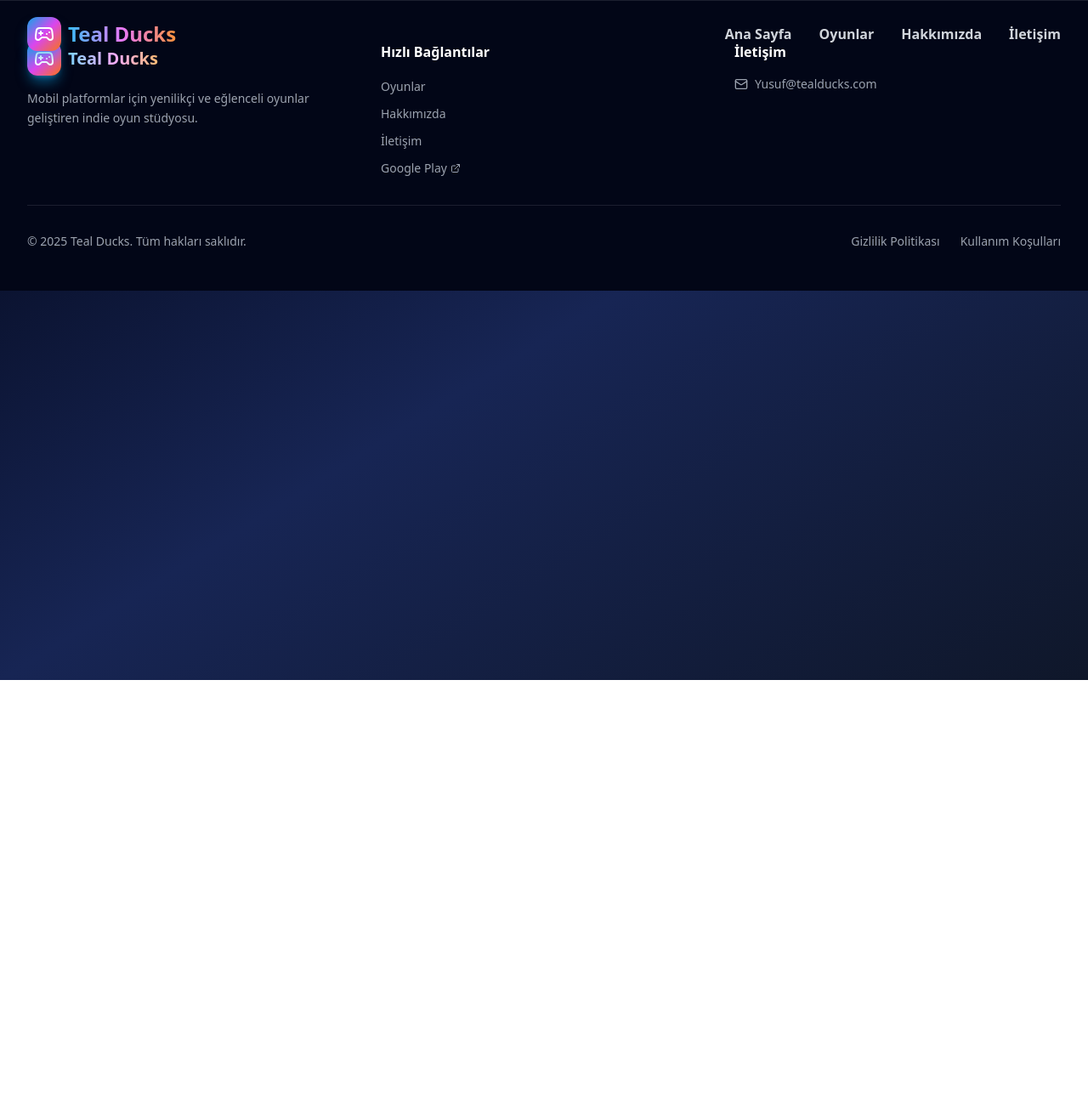
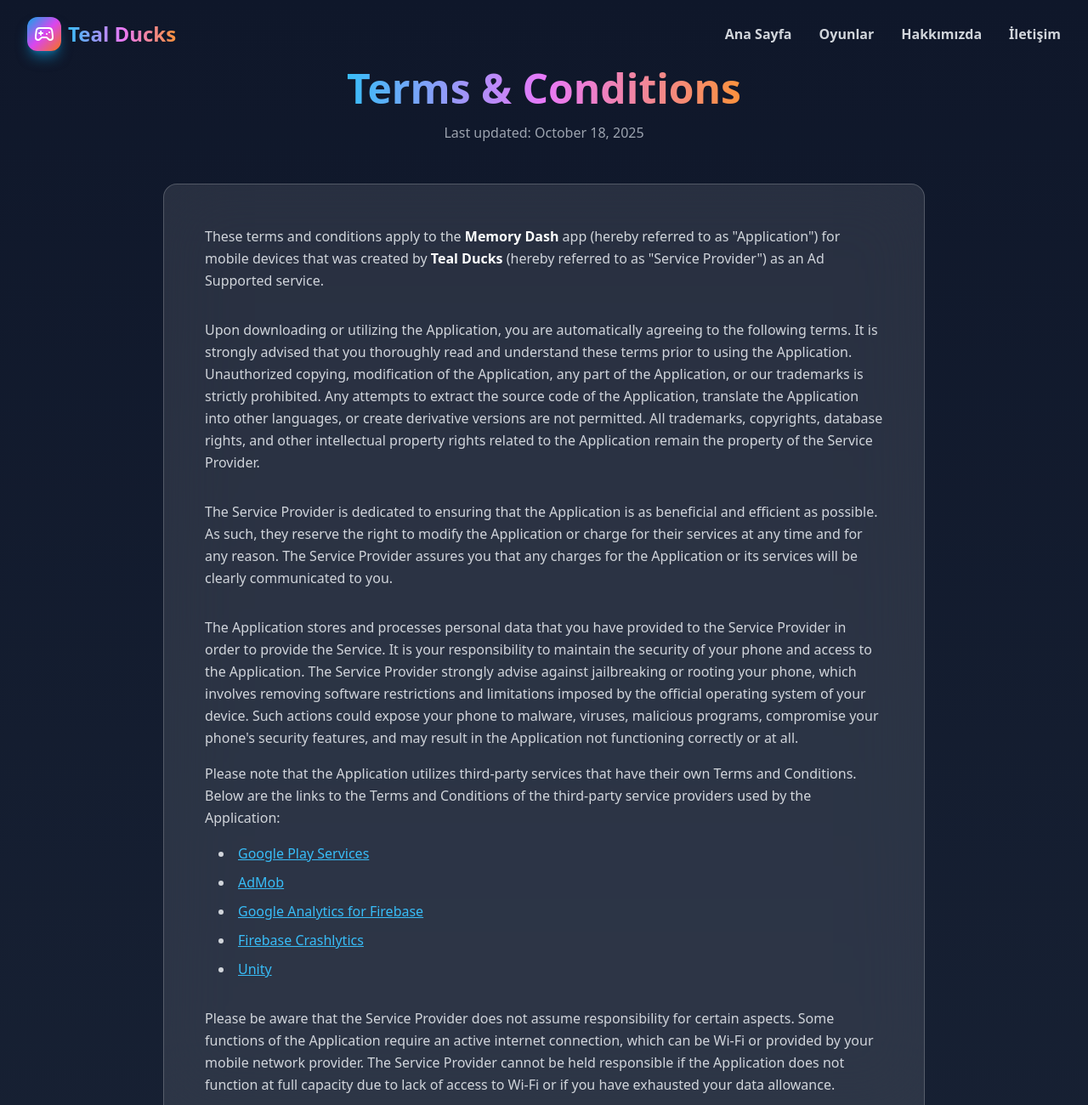
Before and after one commit to YusufK4/Tealducks.com, a React (Vite) app: page /terms-conditions in a window 1280 px wide. Shown: the top 1300 px of the page at 85% size. Before the commit the page ends 800 px from the top, so only its background shows below. Built offline with nearby package versions, Linux system fonts and the light colour scheme.

Commit message:
Add Terms & Conditions page

```diff
--- a/src/App.jsx
+++ b/src/App.jsx
@@ -7,6 +7,7 @@
 import Contact from './components/Contact'
 import Footer from './components/Footer'
 import PrivacyPolicy from './components/PrivacyPolicy'
+import TermsConditions from './components/TermsConditions'
 
 // Home Page Component
 const HomePage = () => (
@@ -27,6 +28,7 @@
           <Routes>
             <Route path="/" element={<HomePage />} />
             <Route path="/privacy-policy" element={<PrivacyPolicy />} />
+            <Route path="/terms-conditions" element={<TermsConditions />} />
           </Routes>
         </main>
         <Footer />
--- a/src/components/Footer.jsx
+++ b/src/components/Footer.jsx
@@ -82,9 +82,9 @@
               <Link to="/privacy-policy" className="text-gray-400 hover:text-primary-400 transition-colors text-sm">
                 Gizlilik Politikası
               </Link>
-              <a href="#" className="text-gray-400 hover:text-primary-400 transition-colors text-sm">
+              <Link to="/terms-conditions" className="text-gray-400 hover:text-primary-400 transition-colors text-sm">
                 Kullanım Koşulları
-              </a>
+              </Link>
             </div>
           </div>
         </div>
--- /dev/null
+++ b/src/components/TermsConditions.jsx
@@ -0,0 +1,142 @@
+import React from 'react'
+
+const TermsConditions = () => {
+  return (
+    <section id="terms" className="py-20 bg-gradient-to-b from-slate-900 to-slate-800 min-h-screen">
+      <div className="container mx-auto px-4 sm:px-6 lg:px-8">
+        <div className="max-w-4xl mx-auto">
+          {/* Header */}
+          <div className="text-center mb-12">
+            <h1 className="text-4xl md:text-5xl font-bold mb-4">
+              <span className="text-gradient">Terms & Conditions</span>
+            </h1>
+            <p className="text-gray-400">Last updated: October 18, 2025</p>
+          </div>
+
+          {/* Content */}
+          <div className="glass-strong rounded-2xl p-8 md:p-12 space-y-8 text-gray-300 leading-relaxed">
+
+            <div>
+              <p>
+                These terms and conditions apply to the <strong className="text-white">Memory Dash</strong> app (hereby referred to as "Application") for mobile devices that was created by <strong className="text-white">Teal Ducks</strong> (hereby referred to as "Service Provider") as an Ad Supported service.
+              </p>
+            </div>
+
+            <div>
+              <p>
+                Upon downloading or utilizing the Application, you are automatically agreeing to the following terms. It is strongly advised that you thoroughly read and understand these terms prior to using the Application. Unauthorized copying, modification of the Application, any part of the Application, or our trademarks is strictly prohibited. Any attempts to extract the source code of the Application, translate the Application into other languages, or create derivative versions are not permitted. All trademarks, copyrights, database rights, and other intellectual property rights related to the Application remain the property of the Service Provider.
+              </p>
+            </div>
+
+            <div>
+              <p>
+                The Service Provider is dedicated to ensuring that the Application is as beneficial and efficient as possible. As such, they reserve the right to modify the Application or charge for their services at any time and for any reason. The Service Provider assures you that any charges for the Application or its services will be clearly communicated to you.
+              </p>
+            </div>
+
+            <div>
+              <p className="mb-4">
+                The Application stores and processes personal data that you have provided to the Service Provider in order to provide the Service. It is your responsibility to maintain the security of your phone and access to the Application. The Service Provider strongly advise against jailbreaking or rooting your phone, which involves removing software restrictions and limitations imposed by the official operating system of your device. Such actions could expose your phone to malware, viruses, malicious programs, compromise your phone's security features, and may result in the Application not functioning correctly or at all.
+              </p>
+              <p className="mb-4">
+                Please note that the Application utilizes third-party services that have their own Terms and Conditions. Below are the links to the Terms and Conditions of the third-party service providers used by the Application:
+              </p>
+              <ul className="list-disc list-inside space-y-2 ml-4">
+                <li>
+                  <a href="https://policies.google.com/terms" target="_blank" rel="noopener noreferrer" className="text-primary-400 hover:text-primary-300 underline">
+                    Google Play Services
+                  </a>
+                </li>
+                <li>
+                  <a href="https://developers.google.com/admob/terms" target="_blank" rel="noopener noreferrer" className="text-primary-400 hover:text-primary-300 underline">
+                    AdMob
+                  </a>
+                </li>
+                <li>
+                  <a href="https://firebase.google.com/terms/analytics" target="_blank" rel="noopener noreferrer" className="text-primary-400 hover:text-primary-300 underline">
+                    Google Analytics for Firebase
+                  </a>
+                </li>
+                <li>
+                  <a href="https://firebase.google.com/terms/crashlytics" target="_blank" rel="noopener noreferrer" className="text-primary-400 hover:text-primary-300 underline">
+                    Firebase Crashlytics
+                  </a>
+                </li>
+                <li>
+                  <a href="https://unity3d.com/legal/terms-of-service" target="_blank" rel="noopener noreferrer" className="text-primary-400 hover:text-primary-300 underline">
+                    Unity
+                  </a>
+                </li>
+              </ul>
+            </div>
+
+            <div>
+              <p>
+                Please be aware that the Service Provider does not assume responsibility for certain aspects. Some functions of the Application require an active internet connection, which can be Wi-Fi or provided by your mobile network provider. The Service Provider cannot be held responsible if the Application does not function at full capacity due to lack of access to Wi-Fi or if you have exhausted your data allowance.
+              </p>
+            </div>
+
+            <div>
+              <p>
+                If you are using the application outside of a Wi-Fi area, please be aware that your mobile network provider's agreement terms still apply. Consequently, you may incur charges from your mobile provider for data usage during the connection to the application, or other third-party charges. By using the application, you accept responsibility for any such charges, including roaming data charges if you use the application outside of your home territory (i.e., region or country) without disabling data roaming. If you are not the bill payer for the device on which you are using the application, they assume that you have obtained permission from the bill payer.
+              </p>
+            </div>
+
+            <div>
+              <p>
+                Similarly, the Service Provider cannot always assume responsibility for your usage of the application. For instance, it is your responsibility to ensure that your device remains charged. If your device runs out of battery and you are unable to access the Service, the Service Provider cannot be held responsible.
+              </p>
+            </div>
+
+            <div>
+              <p>
+                In terms of the Service Provider's responsibility for your use of the application, it is important to note that while they strive to ensure that it is updated and accurate at all times, they do rely on third parties to provide information to them so that they can make it available to you. The Service Provider accepts no liability for any loss, direct or indirect, that you experience as a result of relying entirely on this functionality of the application.
+              </p>
+            </div>
+
+            <div>
+              <p>
+                The Service Provider may wish to update the application at some point. The application is currently available as per the requirements for the operating system (and for any additional systems they decide to extend the availability of the application to) may change, and you will need to download the updates if you want to continue using the application. The Service Provider does not guarantee that it will always update the application so that it is relevant to you and/or compatible with the particular operating system version installed on your device. However, you agree to always accept updates to the application when offered to you. The Service Provider may also wish to cease providing the application and may terminate its use at any time without providing termination notice to you. Unless they inform you otherwise, upon any termination, (a) the rights and licenses granted to you in these terms will end; (b) you must cease using the application, and (if necessary) delete it from your device.
+              </p>
+            </div>
+
+            {/* Changes to Terms */}
+            <div>
+              <h2 className="text-2xl font-bold text-white mb-4">Changes to These Terms and Conditions</h2>
+              <p className="mb-4">
+                The Service Provider may periodically update their Terms and Conditions. Therefore, you are advised to review this page regularly for any changes. The Service Provider will notify you of any changes by posting the new Terms and Conditions on this page.
+              </p>
+              <p className="font-semibold text-white">
+                These terms and conditions are effective as of 2025-10-18
+              </p>
+            </div>
+
+            {/* Contact Us */}
+            <div>
+              <h2 className="text-2xl font-bold text-white mb-4">Contact Us</h2>
+              <p>
+                If you have any questions or suggestions about the Terms and Conditions, please do not hesitate to contact the Service Provider at{' '}
+                <a href="mailto:yusuf@tealducks.com" className="text-primary-400 hover:text-primary-300 underline">
+                  yusuf@tealducks.com
+                </a>.
+              </p>
+            </div>
+
+          </div>
+
+          {/* Back to Home */}
+          <div className="text-center mt-12">
+            <a
+              href="/"
+              className="inline-flex items-center space-x-2 text-primary-400 hover:text-primary-300 transition-colors"
+            >
+              <span>← Ana Sayfaya Dön</span>
+            </a>
+          </div>
+        </div>
+      </div>
+    </section>
+  )
+}
+
+export default TermsConditions
```
